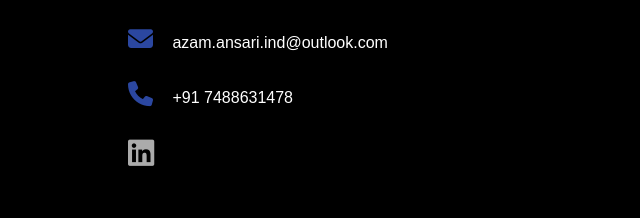
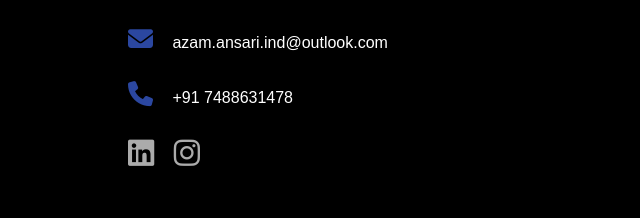
Before and after one commit to Md-Azam-Ansari/My-Portfolio-website, a plain HTML site: page index.html in a window 1280 px wide. Shown: the part 2258-2476 px from the top of the page, 0-640 px from the left. Drawn offline with Linux system fonts and the light colour scheme.

Commit message:
Update index.html

```diff
--- a/index.html
+++ b/index.html
@@ -135,6 +135,10 @@
               <a href="https://www.linkedin.com/in/md-azam-ansari-859252215/"
                 ><i class="fa-brands fa-linkedin"></i
               ></a>
+              <a
+                href="https://instagram.com/azamansari__developer?igshid=MzNlNGNkZWQ4Mg=="
+                ><i class="fa-brands fa-instagram"></i
+              ></a>
             </div>
             <a href="AzamResume.pdf" download class="btn btn2">Download CV</a>
           </div>
```
